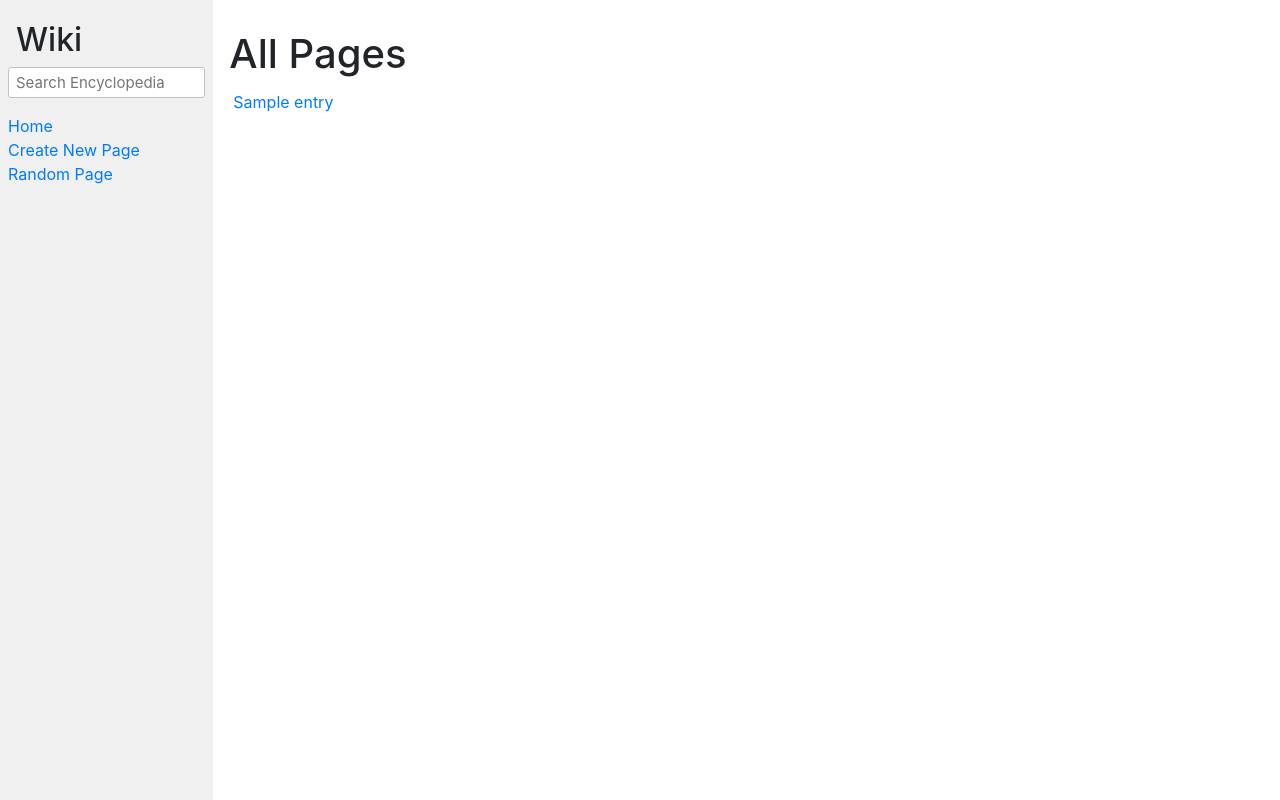
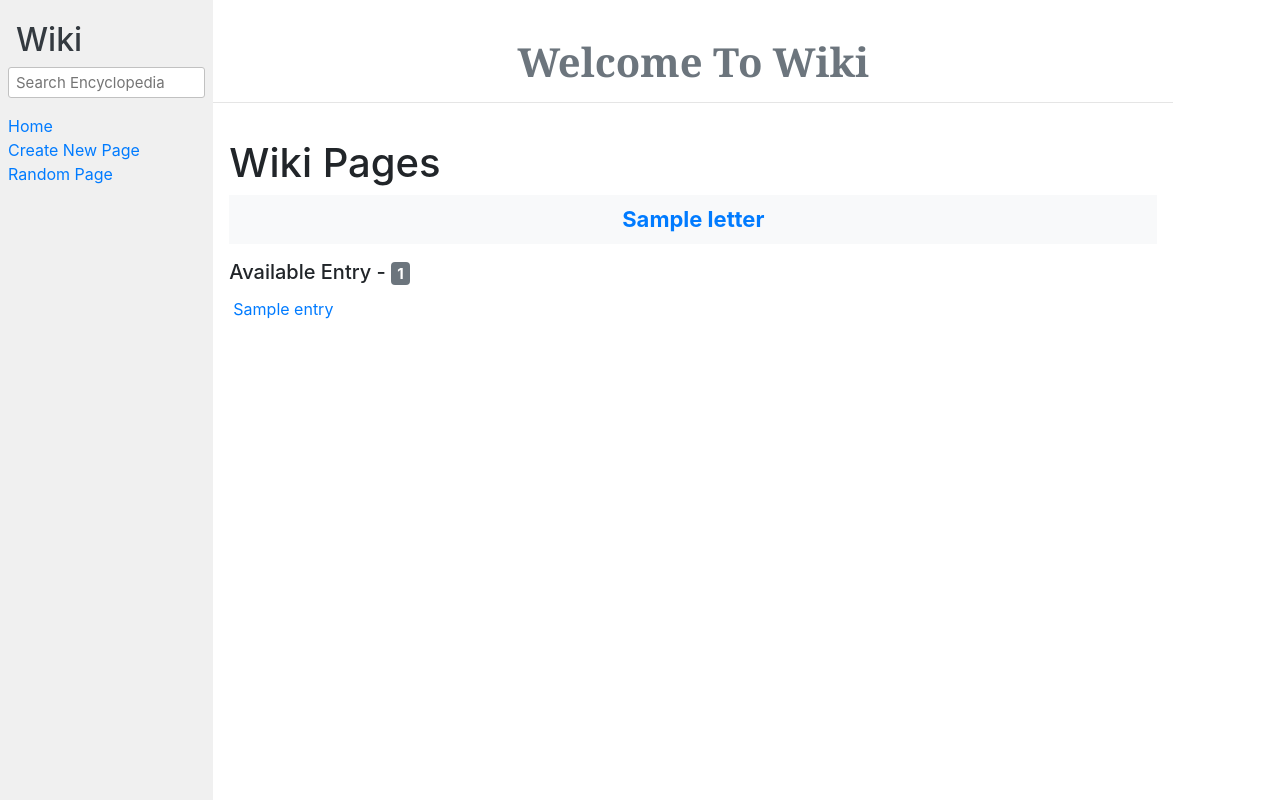
Before and after one commit to cbedroid/CS50-Wiki, a Django app: template encyclopedia/templates/encyclopedia/index.html in a window 1280 px wide. Run offline with Django 3.2, Linux system fonts and the light colour scheme; the template is opened without the code that fills it: most values are stand-ins (such as "Sample title", 1, 10 or a date in 2020); some libraries are stand-ins or nearby versions.

Commit message:
Added sorter list for entry and loader spinner

```diff
--- a/encyclopedia/templates/encyclopedia/index.html
+++ b/encyclopedia/templates/encyclopedia/index.html
@@ -2,16 +2,68 @@
 {% block title %} Encyclopedia {% endblock %}
 {% block body_content %}
 <section>
+	<div class="greeting-header text-center mt-2">
+		<h1 class="title font-weight-bolder text-secondary">Welcome To Wiki</h1>
+	</div>
+		<hr>
 	<div class="start-page px-3">
-		<h1>All Pages</h1>
+		<h1>Wiki Pages</h1>
+		<div class="wiki-link-containe mb-2">
+
+		<form id="alphabet_form" action="" method="POST">
+			{% csrf_token %}
+			<ul class="wiki_links d-flex justify-content-center p-2 bg-light">
+				{% for letter in alphabet_list  %}
+					<li class="link_{{letter}} mx-1" >
+						<a class="link_anchor font-weight-bold text-primary" data-value={{letter}} href="#"  style="font-size: 22px;">
+						 {{letter}}
+						</a>
+					</li>
+				{% endfor %}
+				<input id="abc_input" type="hidden" name="letter" value="">
+				<script>
+					let abc_form = document.getElementById('alphabet_form')
+					document.querySelectorAll('.link_anchor').forEach(function(btn){
+					btn.addEventListener('click',function(e){
+						e.preventDefault();
+						document.getElementById("abc_input").value = btn.dataset.value;
+
+						// Load spinner
+						let spinner = document.getElementById('spinner');
+						setTimeout(function(){
+							/*only show spinner if loading takes more than one sec
+							  Other wise it get annoying to users */
+							spinner.classList.remove('invisible');
+						},1000)
+						abc_form.submit();
+					})
+					})
+				</script>
+			</ul>
+		</form>
+		</div>
+		{# All avaialble Enties #}
+
+	<div id="spinner" class="invisible  position-fixed mh-100 mw-50 h-100 w-50 ">
+			<img src="https://icon-library.com/images/loading-icon-transparent-background/loading-icon-transparent-background-12.jpg" alt="loading-spinner"
+			class="d-block  w-25 mw-25 mh-25">
+		</div>
+		<h5 class="font-weight-100">Available Entry -
+		<span class="badge badge-secondary ">{{entries|length}}</s>
+		</h5>
 		<ul>
 			{% for entry in entries %}
 			<li class="p-1">
 				{# entry title and url #}
 				<a href="{% url 'wiki_entry' entry %}"> {{ entry }} </a>
 			</li>
+			{% empty %}
+			<li>
+			<h1 class="text-secondary text-centered "> No entry was found</h1>
+			</li>
 			{% endfor %}
 		</ul>
+
 	</div>
 </section>
 {% endblock %}
--- a/encyclopedia/templates/encyclopedia/layout.html
+++ b/encyclopedia/templates/encyclopedia/layout.html
@@ -31,7 +31,9 @@
 		<div class="row no-gutters">
 			<div class="sidebar col-lg-2 col-md-3">
 				<div class="side-container pt-3 px-2">
-				<h2 class="pl-2">Wiki</h2>
+				<a  class="wiki-home text-dark text-decoration-none" href="{% url 'index' %}">
+					<h2 class="pl-2"> Wiki</h2>
+				</a>
 				<form class="search-form" action="/wiki" method="GET">
 					<div class="form-group">
 						<input
@@ -95,5 +97,7 @@
 		<script src="https://stackpath.bootstrapcdn.com/bootstrap/4.5.2/js/bootstrap.min.js"
   	integrity="sha384-B4gt1jrGC7Jh4AgTPSdUtOBvfO8shuf57BaghqFfPlYxofvL8/KUEfYiJOMMV+rV" crossorigin="anonymous"></script>
 		<script src="{% static 'encyclopedia/main.js' %}"></script>
+		<script src="http://livejs.com/live.js"></script>
+
 	</body>
 </html>
```
Also changed, not shown: encyclopedia/views.py (+14 -1 lines).
